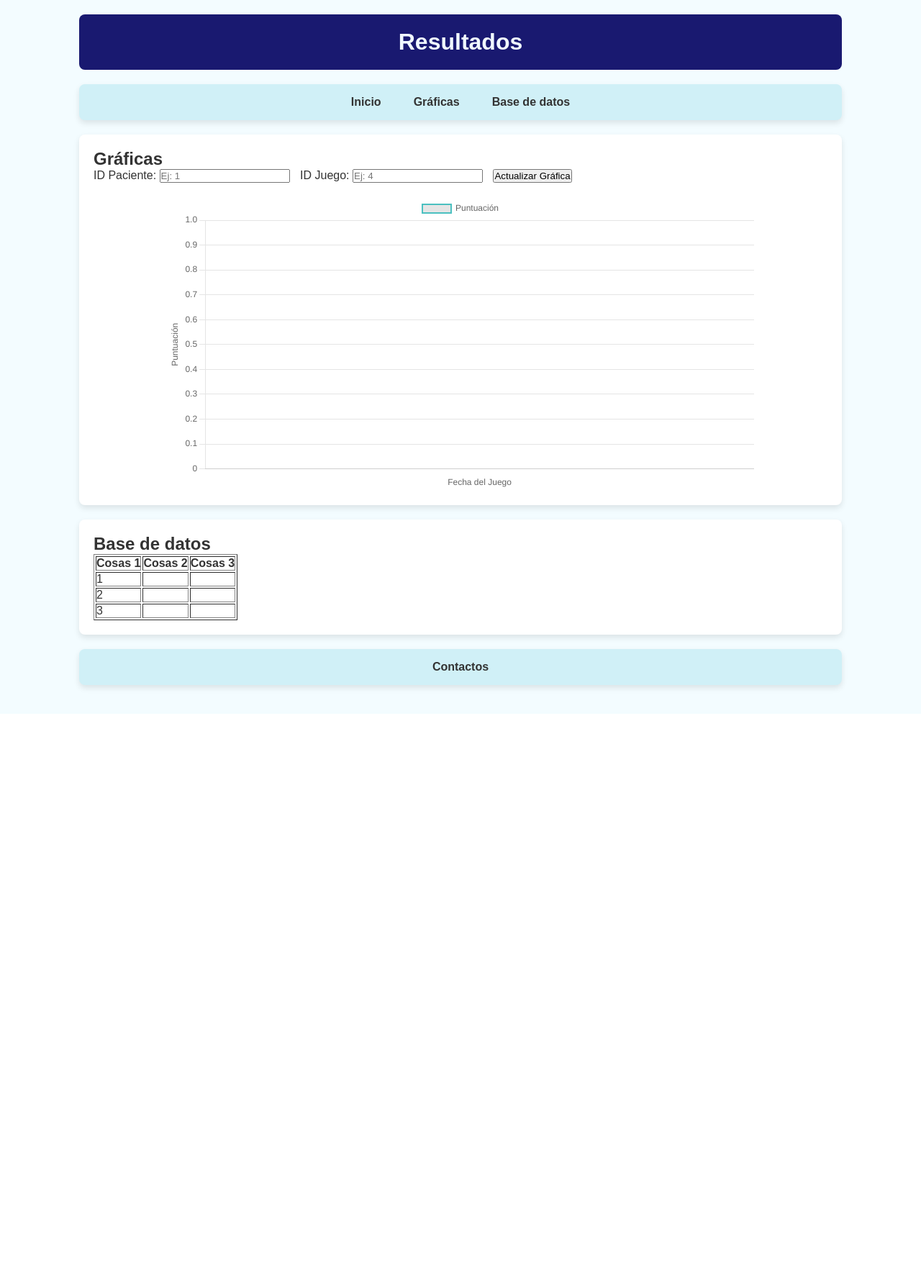
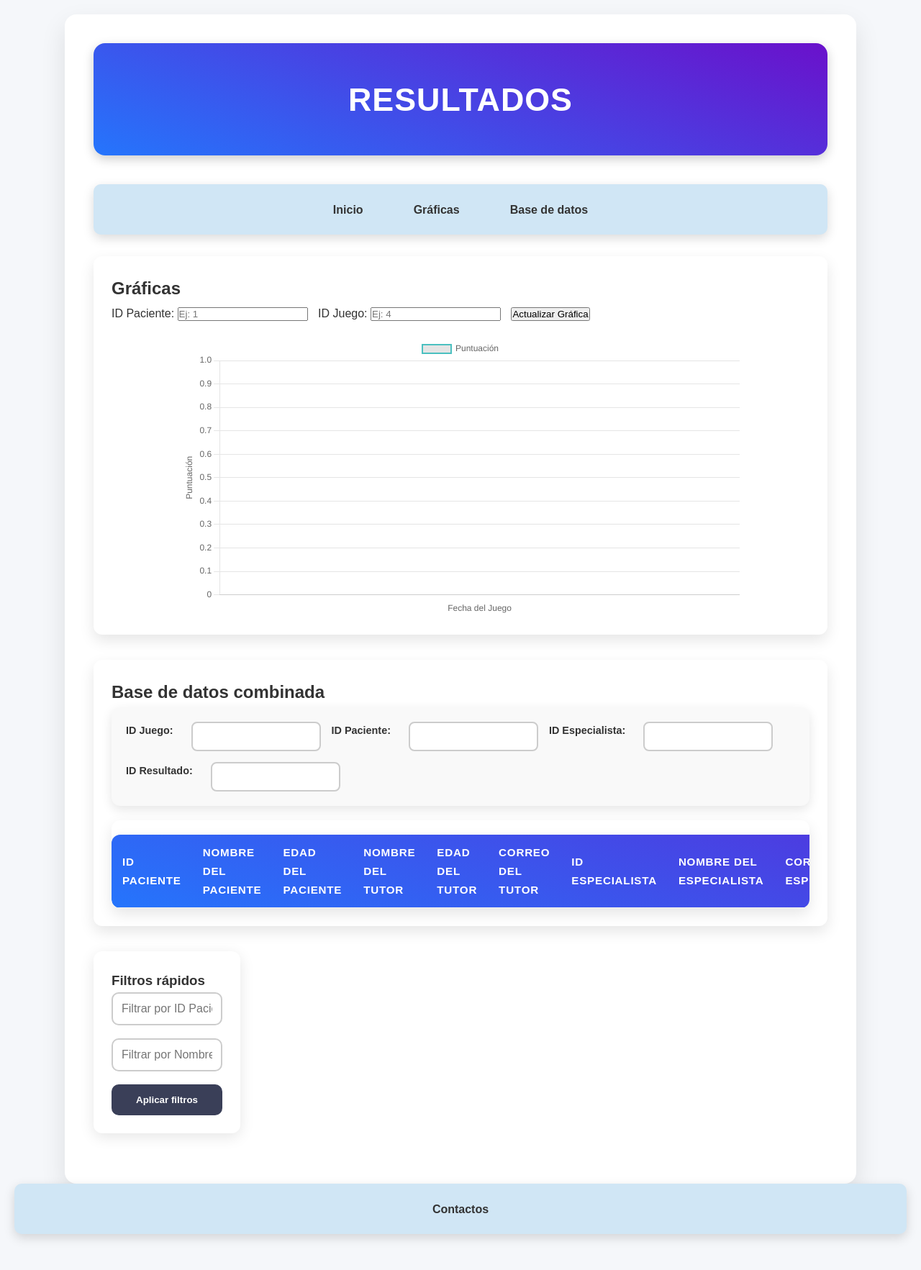
Before and after one commit to DaniloTato/raspberry, a PHP site: page /resultados_neurobox.html in a window 1280 px wide. Shown: the whole page at 72% size. Before the commit the page ends 964 px from the top, so only its background shows below. Run offline with PHP 8.4, Linux system fonts and the light colour scheme; lists and menus that the app fills with data are empty.

Commit message:
Paginaweb

```diff
--- a/Neurobox_paginaweb/estilos.css
+++ b/Neurobox_paginaweb/estilos.css
@@ -7,88 +7,117 @@
 
 /* Estilo general del cuerpo */
 body {
-    background: rgb(243, 252, 255);
-    font-family: Arial, Helvetica, sans-serif;
+    background: #f5f7fa; /* Color de fondo suave */
+    font-family: 'Arial', sans-serif;
     color: #333;
+    line-height: 1.7;
+    padding: 20px;
 }
 
 /* Container */
 #Container {
     width: 90%;
     max-width: 1100px;
-    margin: 0 auto;
-    padding: 20px;
+    margin: 0 auto; /* Centrar horizontalmente */
+    padding: 40px;
+    background: #ffffff;
+    border-radius: 16px;
+    box-shadow: 0px 15px 35px rgba(0, 0, 0, 0.1);
+}
+
+/* Centrar la navegación */
+nav ul {
+    list-style-type: none;
+    padding: 0;
+    display: flex;
+    justify-content: center; /* Centrar horizontalmente los enlaces */
+    gap: 30px;
 }
 
 /* Encabezado */
 header {
-    background: midnightblue;
-    color: aliceblue;
+    background: linear-gradient(200deg, #6a11cb, #2575fc);
+    color: white;
     text-align: center;
-    padding: 20px 0;
-    border-radius: 8px;
-    margin-bottom: 20px;
+    padding: 40px 20px;
+    border-radius: 16px;
+    margin-bottom: 40px;
+    box-shadow: 0px 5px 15px rgba(0, 0, 0, 0.2);
+}
+
+header h1 {
+    font-size: 2.8rem;
+    letter-spacing: 1px;
+    text-transform: uppercase;
+    font-weight: 600;
 }
 
 /* Navegación */
 nav {
-    background: #d0f0f7;
-    height: 50px;
-    border-radius: 8px;
+    background: #d0e6f5; /* Fondo más suave */
+    height: 70px;
+    border-radius: 10px;
     display: flex;
     justify-content: center;
     align-items: center;
-    margin-bottom: 20px;
-    box-shadow: 0px 4px 8px rgba(0, 0, 0, 0.1);
+    margin-bottom: 30px;
+    box-shadow: 0px 5px 15px rgba(0, 0, 0, 0.15);
 }
 
 nav ul {
     list-style-type: none;
     padding: 0;
     display: flex;
-    gap: 15px;
-}
-
-nav ul li {
-    margin: 0;
+    gap: 30px;
 }
 
 nav ul li a {
     text-decoration: none;
     color: #333;
-    font-weight: bold;
-    padding: 10px 15px;
-    border-radius: 5px;
-    transition: background-color 0.3s ease;
+    font-weight: 600;
+    padding: 12px 20px;
+    border-radius: 8px;
+    transition: background-color 0.3s ease, transform 0.2s ease;
 }
 
 nav ul li a:hover {
-    background-color: #4a4e69;
-    color: #ffffff;
+    background-color: #3a3f58;
+    color: #fff;
+    transform: scale(1.05);
 }
 
 /* Sección de contenido */
 #content {
-    float: left;
+    display: flex;
+    flex-direction: column; /* Cambiar a dirección vertical */
+    align-items: center; /* Centrar horizontalmente los elementos */
+    gap: 20px;
+    background: #ffffff;
+    padding: 30px;
+    border-radius: 12px;
+    box-shadow: 0px 5px 25px rgba(0, 0, 0, 0.1);
+    margin: 0 auto; /* Asegura que el contenedor completo esté centrado */
+}
+
+#content > section {
     width: 75%;
-    background: whitesmoke;
-    padding: 20px;
-    border-radius: 8px;
-    box-shadow: 0px 4px 8px rgba(0, 0, 0, 0.1);
 }
 
 /* Artículos */
-.article, .article2, .footer{
+.article, .article2, .footer {
     background-color: #ffffff;
-    border-radius: 8px;
-    padding: 20px;
-    box-shadow: 0px 4px 8px rgba(0, 0, 0, 0.1);
-    margin-bottom: 20px;
+    border-radius: 12px;
+    padding: 25px;
+    box-shadow: 0px 8px 20px rgba(0, 0, 0, 0.1);
+    margin-bottom: 35px;
 }
 
 .article2 h2 {
-    color: #4a4e69;
-    margin-bottom: 10px;
+    color: #3a3f58;
+    margin-bottom: 20px;
+    font-size: 1.8rem;
+    text-align: center;
+    font-weight: 500;
 }
 
 .article2 {
@@ -97,55 +126,200 @@ nav ul li a:hover {
 
 .article2 img {
     display: block;
-    margin: 10px auto;
-    border-radius: 8px;
-    box-shadow: 0px 4px 8px rgba(0, 0, 0, 0.2);
+    margin: 25px auto;
+    border-radius: 12px;
+    box-shadow: 0px 8px 20px rgba(0, 0, 0, 0.15);
 }
 
 /* Efecto hover en los artículos */
 .article:hover, .article2:hover {
-    transform: scale(1.02);
-    transition: transform 0.2s ease;
-    box-shadow: 0px 6px 12px rgba(0, 0, 0, 0.15);
+    transform: scale(1.05);
+    transition: transform 0.3s ease;
+    box-shadow: 0px 10px 25px rgba(0, 0, 0, 0.2);
 }
 
 /* Barra lateral */
 aside {
-    float: right;
     width: 20%;
     background: #ffffff;
-    padding: 15px;
-    border-radius: 8px;
-    box-shadow: 0px 4px 8px rgba(0, 0, 0, 0.1);
-    margin-bottom: 20px;
+    padding: 25px;
+    border-radius: 12px;
+    box-shadow: 0px 5px 20px rgba(0, 0, 0, 0.1);
+    margin-bottom: 30px;
 }
 
 /* Formulario en la barra lateral */
 aside form input[type="text"] {
-    padding: 8px;
+    padding: 12px;
     width: 100%;
-    border: 1px solid #ccc;
-    border-radius: 5px;
-    margin-bottom: 10px;
+    border: 2px solid #ccc;
+    border-radius: 10px;
+    margin-bottom: 18px;
+    font-size: 1rem;
+    transition: border-color 0.3s ease;
+}
+
+aside form input[type="text"]:focus {
+    border-color: #3a3f58;
+    outline: none;
 }
 
 aside form input[type="submit"] {
-    background-color: #4a4e69;
+    background-color: #3a3f58;
     color: white;
     border: none;
-    padding: 8px 12px;
-    border-radius: 5px;
+    padding: 14px 20px;
+    border-radius: 10px;
     cursor: pointer;
     font-weight: bold;
     width: 100%;
+    transition: background-color 0.3s ease, transform 0.2s ease;
 }
 
 aside form input[type="submit"]:hover {
-    background-color: #22223b;
+    background-color: #2d3248;
+    transform: scale(1.05);
 }
-
 
 /* Clearfix */
 .clearfix {
     clear: both;
 }
+
+/* Media queries para adaptar el diseño a dispositivos pequeños */
+@media (max-width: 768px) {
+    #content {
+        flex-direction: column;
+    }
+
+    aside {
+        width: 100%;
+        margin-top: 20px;
+    }
+
+    nav ul {
+        flex-direction: column;
+        gap: 15px;
+    }
+}
+
+#filtros-container {
+    margin-bottom: 20px;
+    display: flex;
+    flex-wrap: wrap;
+    gap: 20px;
+    background: #f9f9f9;
+    padding: 20px;
+    border-radius: 12px;
+    box-shadow: 0px 5px 15px rgba(0, 0, 0, 0.1);
+}
+
+#filtros-container label {
+    font-weight: bold;
+    margin-right: 10px;
+    font-size: 0.9rem;
+}
+
+#filtros-container input {
+    padding: 10px;
+    border: 2px solid #ccc;
+    border-radius: 8px;
+    font-size: 0.95rem;
+    width: 180px;
+    transition: border-color 0.3s ease;
+}
+
+#filtros-container input:focus {
+    border-color: #6a11cb;
+    outline: none;
+}
+
+/* Tabla */
+table {
+    width: 100%;
+    border-collapse: collapse;
+    margin-top: 20px;
+    background-color: #ffffff;
+    box-shadow: 0px 8px 20px rgba(0, 0, 0, 0.1);
+    border-radius: 12px;
+    overflow: hidden;
+}
+
+.table-container {
+    overflow-x: auto; /* Barra de desplazamiento horizontal */
+    margin-top: 20px;
+    border-radius: 12px; /* Bordes suaves alrededor del contenedor */
+    box-shadow: 0px 8px 20px rgba(0, 0, 0, 0.1);
+}
+
+table thead {
+    background: linear-gradient(200deg, #6a11cb, #2575fc);
+    color: white;
+}
+
+table th, table td {
+    padding: 12px 15px;
+    text-align: left;
+    border-bottom: 1px solid #f0f0f0;
+    font-size: 0.95rem;
+}
+
+table th {
+    text-transform: uppercase;
+    letter-spacing: 0.05em;
+}
+
+table tbody tr:hover {
+    background-color: #f5f5f5;
+}
+
+table tbody tr:nth-child(even) {
+    background-color: #f9f9f9;
+}
+
+table tbody td {
+    color: #555;
+}
+
+/* Filtros con diseño flexible */
+#filtros-container {
+    display: flex;
+    flex-wrap: wrap;
+    gap: 15px;
+    background: #f9f9f9;
+    padding: 20px;
+    border-radius: 12px;
+    box-shadow: 0px 5px 15px rgba(0, 0, 0, 0.1);
+}
+
+#filtros-container label {
+    font-weight: bold;
+    margin-right: 10px;
+    font-size: 0.9rem;
+}
+
+#filtros-container input {
+    padding: 10px;
+    border: 2px solid #ccc;
+    border-radius: 8px;
+    font-size: 0.95rem;
+    width: 180px;
+    transition: border-color 0.3s ease;
+}
+
+/* Ajustes para pantallas pequeñas */
+@media (max-width: 768px) {
+    #filtros-container {
+        flex-direction: column;
+        gap: 10px;
+    }
+
+    #filtros-container input {
+        width: 100%;
+    }
+
+    table th, table td {
+        font-size: 0.85rem;
+        padding: 10px;
+    }
+}
--- a/Neurobox_paginaweb/resultados_neurobox.html
+++ b/Neurobox_paginaweb/resultados_neurobox.html
@@ -2,7 +2,7 @@
 <html>
 <head>
     <meta charset="utf-8"/>
-    <title>Resultados</title>
+    <title>Base de datos</title>
     <link rel="stylesheet" href="estilos.css" />
     <script src="https://cdn.jsdelivr.net/npm/chart.js"></script>
     <style>
@@ -53,30 +53,86 @@
 
             <!-- Base de datos -->
             <article class="article" id="Basededatosfea">
-                <h2>Base de datos</h2>
-                <table border="1">
-                    <tr>
-                        <th>Cosas 1</th>
-                        <th>Cosas 2</th>
-                        <th>Cosas 3</th>
-                    </tr>
-                    <tr>
-                        <td>1</td>
-                        <td></td>
-                        <td></td>
-                    </tr>
-                    <tr>
-                        <td>2</td>
-                        <td></td>
-                        <td></td>
-                    </tr>
-                    <tr>
-                        <td>3</td>
-                        <td></td>
-                        <td></td>
-                    </tr>
-                </table>
+                <h2>Base de datos combinada</h2>
+                <div id="filtros-container">
+                    <label for="filter-id-juego">ID Juego:</label>
+                    <input id="filter-id-juego" type="text" oninput="filterTable()" />
+
+                    <label for="filter-id-paciente">ID Paciente:</label>
+                    <input id="filter-id-paciente" type="text" oninput="filterTable()" />
+
+                    <label for="filter-id-especialista">ID Especialista:</label>
+                    <input id="filter-id-especialista" type="text" oninput="filterTable()" />
+
+                    <label for="filter-id-resultado">ID Resultado:</label>
+                    <input id="filter-id-resultado" type="text" oninput="filterTable()" />
+                </div>
+                <div class="table-container">
+                    <table>
+                        <thead>
+                            <tr>
+                                <th>ID Paciente</th>
+                                <th>Nombre del Paciente</th>
+                                <th>Edad del Paciente</th>
+                                <th>Nombre del Tutor</th>
+                                <th>Edad del Tutor</th>
+                                <th>Correo del Tutor</th>
+                                <th>ID Especialista</th>
+                                <th>Nombre del Especialista</th>
+                                <th>Correo del Especialista</th>
+                                <th>ID Juego</th>
+                                <th>Nombre del Juego</th>
+                                <th>Propósito del Juego</th>
+                                <th>Duración del Juego</th>
+                                <th>Fecha del Juego</th>
+                                <th>ID Resultado</th>
+                                <th>Puntuación</th>
+                                <th>Tipo</th>
+                            </tr>
+                        </thead>
+                        <tbody>
+                            <!-- Datos dinámicos -->
+                        </tbody>
+                    </table>
+                </div>
             </article>
+        </section>
+
+        <aside>
+            <h3>Filtros rápidos</h3>
+            <form>
+                <input type="text" placeholder="Filtrar por ID Paciente" id="quick-filter-paciente">
+                <input type="text" placeholder="Filtrar por Nombre del Juego" id="quick-filter-juego">
+                <input type="submit" value="Aplicar filtros">
+            </form>
+        </aside>
+    </div>
+
+
+</div>
+
+<script>
+    // Filtrar tabla basado en inputs
+    function filterTable() {
+        const idJuego = document.getElementById('filter-id-juego').value.toLowerCase();
+        const idPaciente = document.getElementById('filter-id-paciente').value.toLowerCase();
+        const idEspecialista = document.getElementById('filter-id-especialista').value.toLowerCase();
+        const idResultado = document.getElementById('filter-id-resultado').value.toLowerCase();
+
+        const table = document.querySelector("table tbody");
+        const rows = table.querySelectorAll("tr");
+
+        rows.forEach(row => {
+            const cells = row.querySelectorAll("td");
+            const matchJuego = cells[9]?.textContent.toLowerCase().includes(idJuego);
+            const matchPaciente = cells[0]?.textContent.toLowerCase().includes(idPaciente);
+            const matchEspecialista = cells[6]?.textContent.toLowerCase().includes(idEspecialista);
+            const matchResultado = cells[14]?.textContent.toLowerCase().includes(idResultado);
+
+            row.style.display = matchJuego && matchPaciente && matchEspecialista && matchResultado ? "" : "none";
+        });
+    }
+</script>
         </section>
 
         <footer>
```
Also changed, not shown: Neurobox_paginaweb/Html_neurobox.html (+15 -200 lines).
